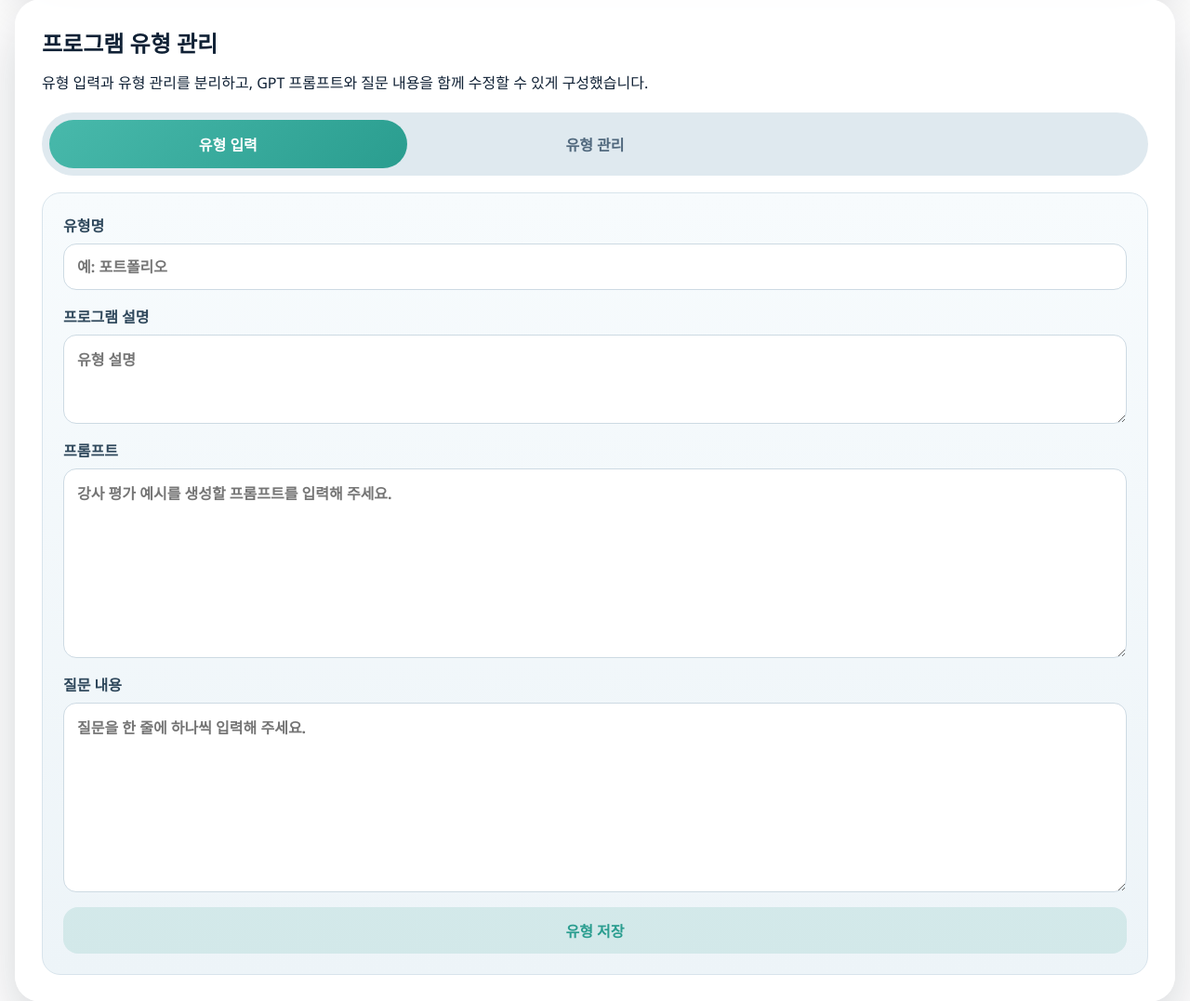
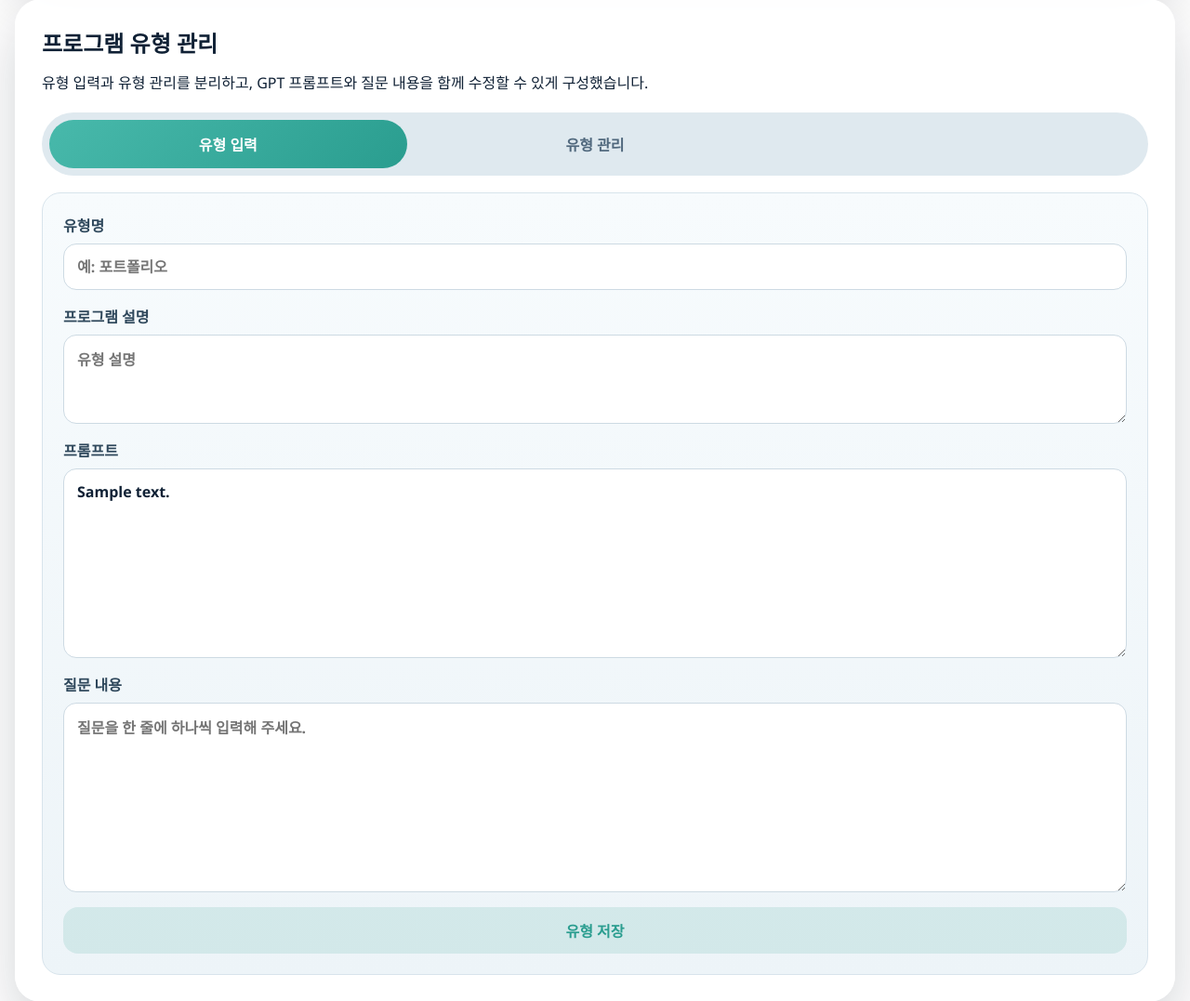
Before and after one commit to moonstar1268/ATME-camp, a Python web app: template templates/admin_dashboard.html in a window 1280 px wide. Shown: the part 4131-5208 px from the top of the page at 93% size. Run offline with Jinja, Linux system fonts and the light colour scheme; the template is opened without the code that fills it: most values are stand-ins (such as "Sample title", 1, 10 or a date in 2020).

Commit message:
Prefill default template prompt

```diff
--- a/app.py
+++ b/app.py
@@ -2193,6 +2193,7 @@ def admin_dashboard(request: Request) -> Response:
         metrics=metrics,
         school_levels=SCHOOL_LEVEL_OPTIONS,
         semesters=SEMESTER_OPTIONS,
+        default_prompt_text=EVALUATION_EXAMPLE_PROMPT.strip(),
     )
 
 
--- a/templates/admin_dashboard.html
+++ b/templates/admin_dashboard.html
@@ -424,7 +424,7 @@
           </label>
           <label>
             <span>프롬프트</span>
-            <textarea name="prompt_text" rows="8" placeholder="강사 평가 예시를 생성할 프롬프트를 입력해 주세요."></textarea>
+            <textarea name="prompt_text" rows="8" placeholder="강사 평가 예시를 생성할 프롬프트를 입력해 주세요.">{{ default_prompt_text }}</textarea>
           </label>
           <label>
             <span>질문 내용</span>
```
